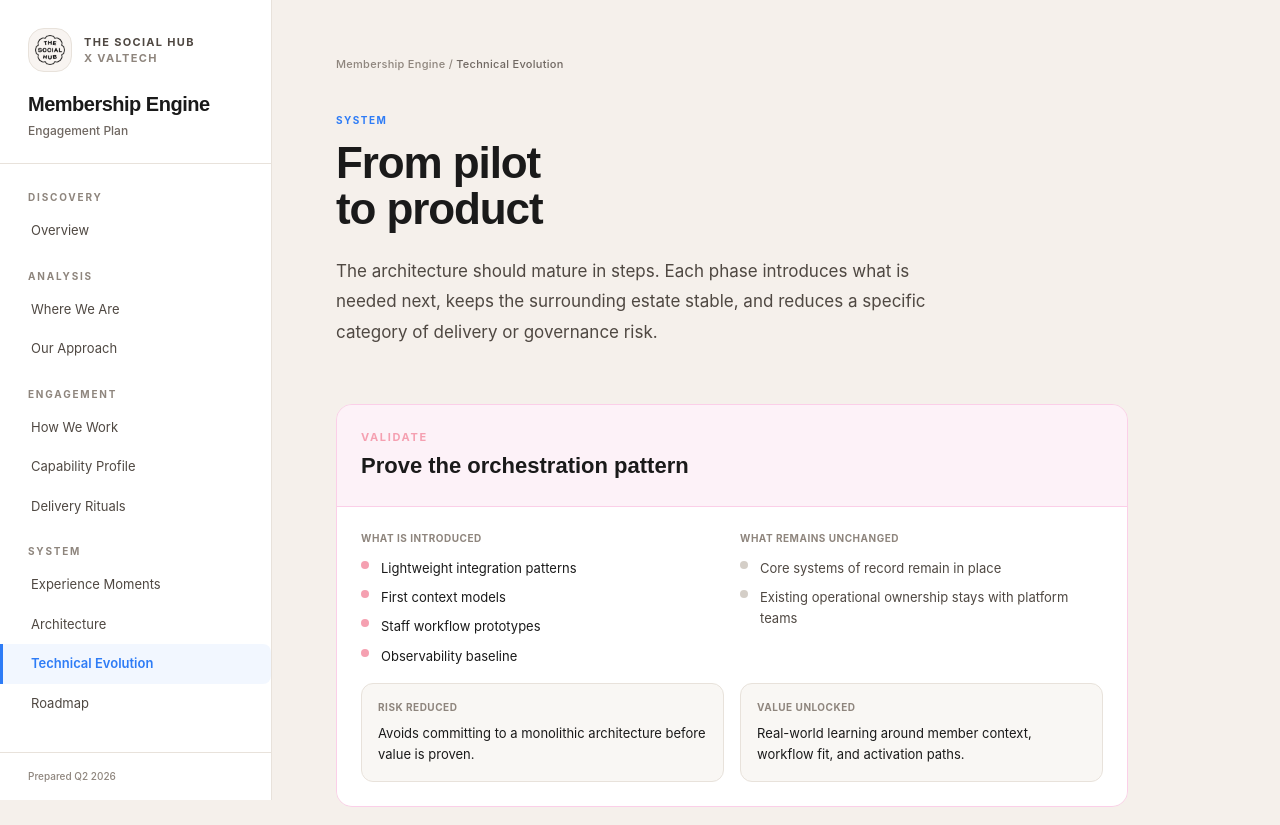
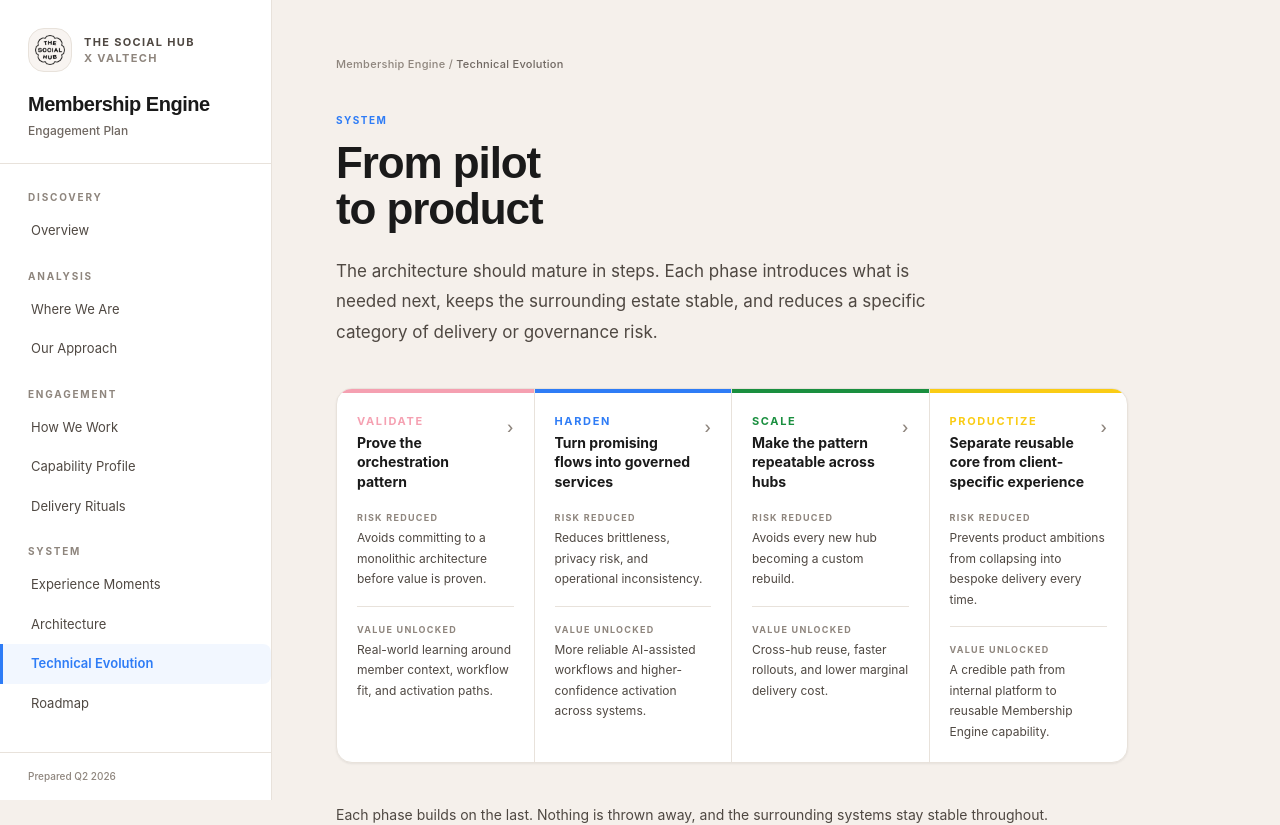
Before and after one commit to mczimmer/tsh-membership-engine, a Next.js app: page /technical-evolution in a window 1280 px wide. Shown: the top 825 px of the page. Built offline with nearby package versions, Linux system fonts and the light colour scheme.

Commit message:
redesign: Technical Evolution page as swim lane matrix with expandable detail

```diff
--- a/src/app/(shell)/technical-evolution/page.tsx
+++ b/src/app/(shell)/technical-evolution/page.tsx
@@ -1,11 +1,25 @@
+"use client";
+
+import { useState } from "react";
 import Link from "next/link";
 import { PageWrapper } from "@/components/PageWrapper";
 import { technicalEvolutionPhases } from "@/data";
 
 export default function TechnicalEvolutionPage() {
+  const [expanded, setExpanded] = useState<Set<string>>(new Set());
+
+  const togglePhase = (id: string) => {
+    setExpanded((prev) => {
+      const next = new Set(prev);
+      if (next.has(id)) next.delete(id);
+      else next.add(id);
+      return next;
+    });
+  };
+
   return (
     <PageWrapper breadcrumb="Technical Evolution">
-      <div className="mb-14">
+      <div className="mb-10">
         <div className="mb-3 text-[10px] font-bold uppercase tracking-[0.15em] text-accent-primary">
           SYSTEM
         </div>
@@ -21,88 +35,127 @@ export default function TechnicalEvolutionPage() {
         </p>
       </div>
 
-      <div className="mb-14 space-y-5">
-        {technicalEvolutionPhases.map((phase) => (
+      <div className="mb-10 overflow-hidden rounded-2xl border border-border-subtle bg-bg-card shadow-card">
+        <div className="grid grid-cols-4">
+          {technicalEvolutionPhases.map((phase, index) => {
+            const isExpanded = expanded.has(phase.id);
+
+            return (
               <div
                 key={phase.id}
-            className={`overflow-hidden rounded-2xl border ${phase.border}`}
+                className={`min-w-0 ${index < technicalEvolutionPhases.length - 1 ? "border-r border-border-subtle" : ""}`}
               >
-            <div className={`border-b p-6 ${phase.bg} ${phase.border}`}>
+                <div
+                  className="h-1"
+                  style={{ background: phase.color }}
+                />
+
+                <button
+                  type="button"
+                  onClick={() => togglePhase(phase.id)}
+                  className="w-full cursor-pointer px-5 py-5 text-left"
+                >
+                  <div className="flex items-start justify-between gap-3">
+                    <div className="min-w-0">
                       <div
                         className="text-[11px] font-bold uppercase tracking-[0.15em]"
                         style={{ color: phase.color }}
                       >
                         {phase.label}
                       </div>
-              <div className="mt-1 font-display text-[22px] font-extrabold text-text-primary">
+                      <div className="mt-1 text-[14px] font-bold leading-snug text-text-primary">
                         {phase.subtitle}
                       </div>
                     </div>
-            <div className="grid grid-cols-2 gap-4 bg-bg-card p-6">
+                    <div
+                      className="mt-0.5 shrink-0 text-[16px] font-medium text-text-muted transition-transform"
+                      style={{ transform: isExpanded ? "rotate(90deg)" : "rotate(0deg)" }}
+                    >
+                      ›
+                    </div>
+                  </div>
+
+                  <div className="mt-5">
+                    <div className="text-[9px] font-bold uppercase tracking-[0.14em] text-text-muted">
+                      Risk reduced
+                    </div>
+                    <div className="mt-1 text-[12px] leading-[1.7] text-text-secondary">
+                      {phase.riskReduced}
+                    </div>
+                  </div>
+
+                  <div className="mt-4 border-t border-border-subtle pt-4">
+                    <div className="text-[9px] font-bold uppercase tracking-[0.14em] text-text-muted">
+                      Value unlocked
+                    </div>
+                    <div className="mt-1 text-[12px] leading-[1.7] text-text-secondary">
+                      {phase.valueUnlocked}
+                    </div>
+                  </div>
+                </button>
+
+                {isExpanded ? (
+                  <div className={`border-t border-border-subtle px-5 py-5 ${phase.bg}`}>
                     <div>
-                <div className="mb-3 text-[10px] font-bold uppercase tracking-wider text-text-muted">
+                      <div className="text-[9px] font-bold uppercase tracking-[0.14em] text-text-muted">
                         What is introduced
                       </div>
-                <div className="space-y-2">
+                      <div className="mt-3 space-y-2.5">
                         {phase.introduced.map((item) => (
-                    <div key={item} className="flex items-start gap-3">
+                          <div key={item} className="flex items-start gap-2.5">
                             <span
-                        className="mt-[3px] h-2 w-2 shrink-0 rounded-full"
+                              className="mt-[5px] h-1.5 w-1.5 shrink-0 rounded-full"
                               style={{ background: phase.color }}
                             />
-                      <span className="text-[13px] leading-relaxed text-text-primary">
+                            <span className="text-[12px] leading-[1.7] text-text-primary">
                               {item}
                             </span>
                           </div>
                         ))}
                       </div>
                     </div>
-              <div>
-                <div className="mb-3 text-[10px] font-bold uppercase tracking-wider text-text-muted">
+
+                    <div className="mt-5 border-t border-white/60 pt-4">
+                      <div className="text-[9px] font-bold uppercase tracking-[0.14em] text-text-muted">
                         What remains unchanged
                       </div>
-                <div className="space-y-2">
+                      <div className="mt-3 space-y-2.5">
                         {phase.unchanged.map((item) => (
-                    <div key={item} className="flex items-start gap-3">
-                      <span className="mt-[3px] h-2 w-2 shrink-0 rounded-full bg-border-strong" />
-                      <span className="text-[13px] leading-relaxed text-text-secondary">
+                          <div key={item} className="flex items-start gap-2.5">
+                            <span
+                              className="mt-[5px] h-1.5 w-1.5 shrink-0 rounded-full"
+                              style={{ background: phase.color }}
+                            />
+                            <span className="text-[12px] leading-[1.7] text-text-secondary">
                               {item}
                             </span>
                           </div>
                         ))}
                       </div>
                     </div>
-              <div className="rounded-xl border border-border-subtle bg-tsh-cream/55 p-4">
-                <div className="mb-2 text-[10px] font-bold uppercase tracking-wider text-text-muted">
-                  Risk reduced
                   </div>
-                <div className="text-[13px] leading-relaxed text-text-primary">
-                  {phase.riskReduced}
+                ) : null}
+              </div>
+            );
+          })}
         </div>
       </div>
-              <div className="rounded-xl border border-border-subtle bg-tsh-cream/55 p-4">
-                <div className="mb-2 text-[10px] font-bold uppercase tracking-wider text-text-muted">
-                  Value unlocked
-                </div>
-                <div className="text-[13px] leading-relaxed text-text-primary">
-                  {phase.valueUnlocked}
-                </div>
-              </div>
-            </div>
-          </div>
-        ))}
+
+      <div className="mb-10 text-[14px] leading-[1.7] text-text-secondary">
+        Each phase builds on the last. Nothing is thrown away, and the
+        surrounding systems stay stable throughout.
       </div>
 
-      <div className="border-t border-border-subtle pt-8">
+      <div className="border-t border-border-subtle pt-6">
         <Link
           href="/roadmap"
-          className="group flex items-center justify-between rounded-2xl border border-border-subtle bg-tsh-cream p-6 transition-all hover:border-border-strong"
+          className="group flex items-center justify-between rounded-xl border border-border-subtle bg-tsh-cream px-5 py-4 transition-all hover:border-border-strong"
         >
           <div>
             <div className="mb-1 text-[10px] font-bold uppercase tracking-[0.15em] text-text-muted">
               Next
             </div>
-            <div className="font-display text-[18px] font-extrabold text-text-primary transition-colors group-hover:text-accent-primary">
+            <div className="font-display text-[17px] font-extrabold text-text-primary transition-colors group-hover:text-accent-primary">
               Roadmap: The plan, week by week
             </div>
           </div>
```
Lines whose indentation alone changed are shown as unchanged.
